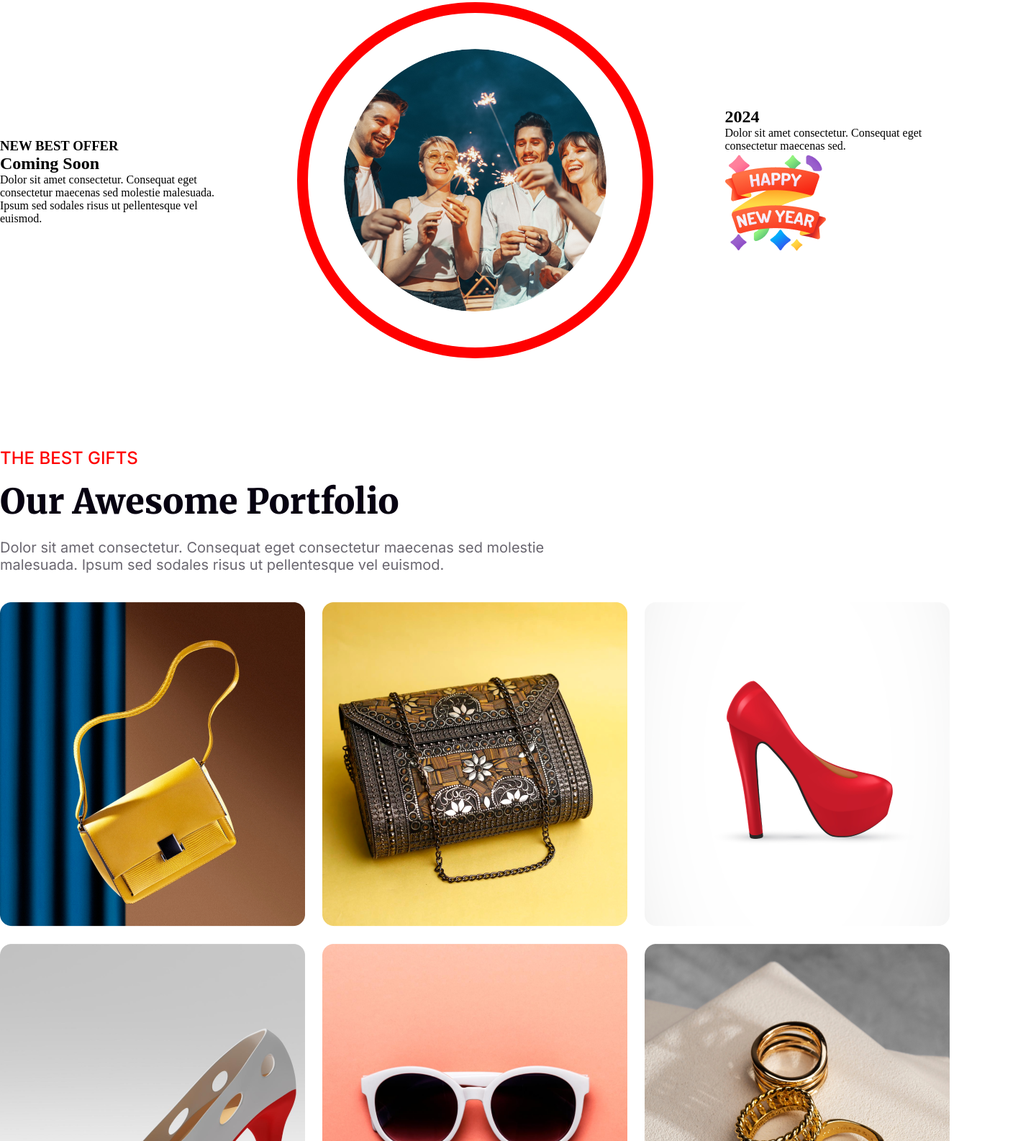
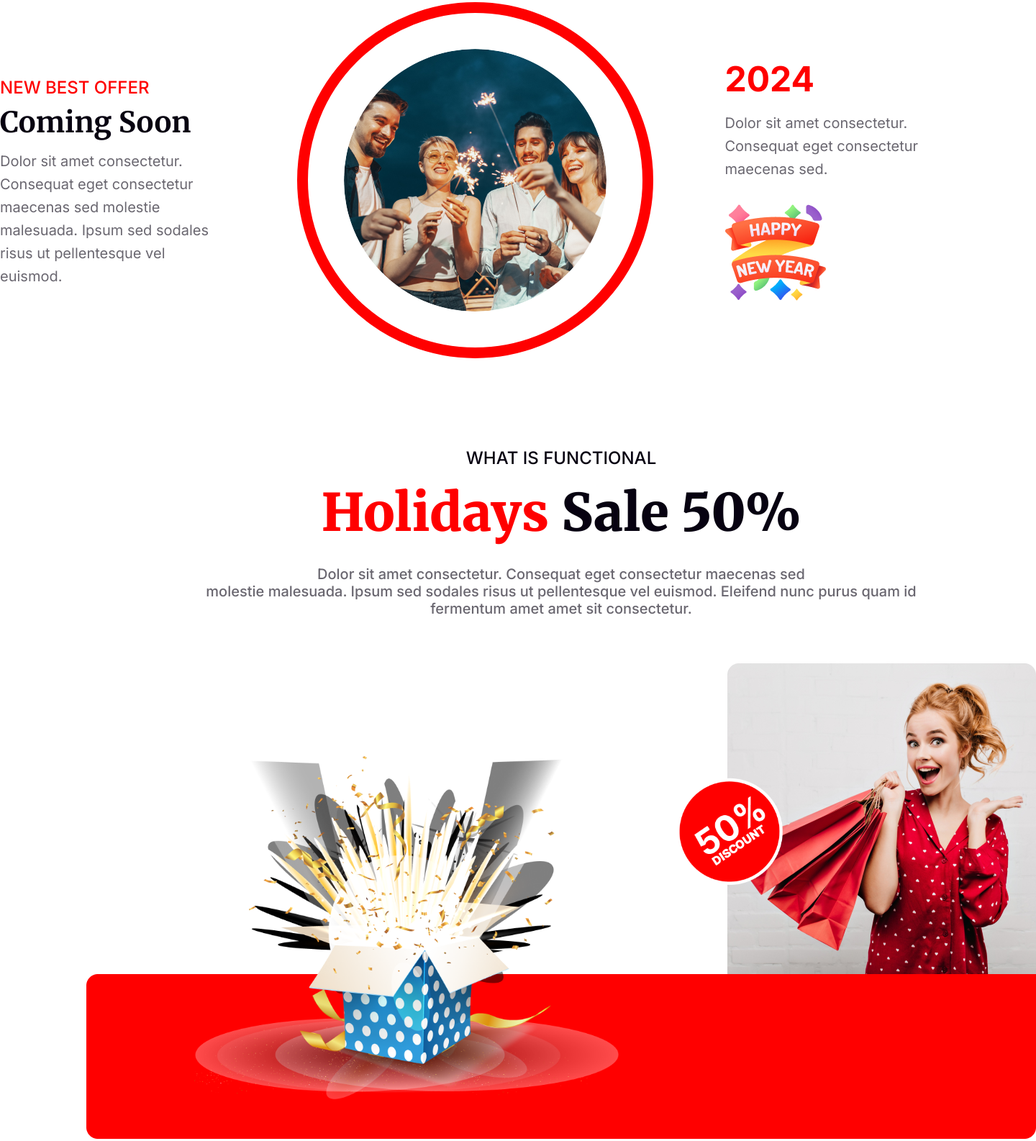
Before and after one commit to MusaddikTahmid/B9A1, a plain HTML site: page index.html in a window 1280 px wide. Shown: the part 2851-4437 px from the top of the page at 72% size, 1440 px wide, since content can reach past the window. Drawn offline with Linux system fonts and the light colour scheme.

Commit message:
added everything

```diff
--- a/index.html
+++ b/index.html
@@ -93,6 +93,32 @@
           </p>
           <img src="resources/Group 96.png" alt="" />
         </div>
+      </div>
+    </section>
+
+    <!-- -=-=--=-=-=-==-==-===-=-=holidays section=-=-==-==-==-====-==-==-===-= -->
+
+    <section>
+      <div class="holidays-container">
+        <div class="holiday-text-container">
+          <h3>WHAT IS FUNCTIONAL</h3>
+          <h1><span class="holiday-text">Holidays</span> Sale 50%</h1>
+          <p>
+            Dolor sit amet consectetur. Consequat eget consectetur maecenas sed
+            <br />
+            molestie malesuada. Ipsum sed sodales risus ut pellentesque vel
+            euismod. Eleifend nunc purus quam id <br />
+            fermentum amet amet sit consectetur.
+          </p>
+        </div>
+        <div class="holiday-img-container">
+          <div class="women-offer">
+            <img src="resources/Group 44.png" alt="" class="cuppon" />
+            <img class="women" src="resources/Rectangle 1.png" alt="" />
+          </div>
+        </div>
+        <img src="resources/Rectangle 2.png" alt="" class="background-red" />
+        <img src="resources/Group 75.png" alt="" class="box" />
       </div>
     </section>
 
@@ -290,10 +316,10 @@
         </div>
       </div>
       <div class="footer-social">
-        <img src="resources/Instagram.png" alt="">
-        <img src="resources/Twitter.png" alt="">
-        <img src="resources/Facebook.png" alt="">
-        <img src="resources/Linkedin.png" alt="">
+        <img src="resources/Instagram.png" alt="" />
+        <img src="resources/Twitter.png" alt="" />
+        <img src="resources/Facebook.png" alt="" />
+        <img src="resources/Linkedin.png" alt="" />
       </div>
       <div class="last-footer-part">
         <p>2017, All Rights Reserved.</p>
--- a/styles/style.css
+++ b/styles/style.css
@@ -183,8 +183,28 @@
   align-items: center;
   gap: 100px;
 }
-.offer-text > p {
-  /* max-width: 393px; */
+.offer-texts > h3 {
+  color: #f00;
+  font-family: Inter;
+  font-size: 24px;
+  font-weight: 500;
+}
+.offer-texts > h2 {
+  color: #070211;
+  font-family: Merriweather;
+  font-size: 40px;
+  font-weight: 7900;
+  margin-top: 16px;
+  margin-bottom: 22px;
+}
+.offer-texts,
+.offer-texts-two > p {
+  color: rgba(7, 2, 17, 0.6);
+  font-family: Inter;
+  font-size: 20px;
+  font-style: normal;
+  font-weight: 400;
+  line-height: 32px; /* 160% */
 }
 .offer-img {
   width: 100%;
@@ -194,8 +214,93 @@
   border: 15px solid #f00;
   padding: 50px;
 }
-.offer-container .offer-text-two {
-  /* width: 276px; */
+.offer-texts-two > h2 {
+  color: #f00;
+  font-family: Inter;
+  font-size: 48px;
+  font-style: normal;
+  font-weight: 700;
+  line-height: normal;
+  margin-bottom: 16px;
+}
+.offer-texts-two > img {
+  margin-top: 30px;
+}
+/* -=-=-=-=-=-=-=-=-=-=-=-=-=-=-=-=-=-=-=-holiday section-=-=-=-=-=-=-=-=-=-=-=-=-=-=- */
+
+.holidays-container {
+  position: relative;
+  width: 1320px;
+  margin: 120px;
+}
+.holiday-text-container > h3 {
+  color: #070211;
+  font-family: Inter;
+  font-size: 24px;
+  font-style: normal;
+  font-weight: 500;
+  line-height: normal;
+}
+.holiday-text-container > h1 {
+  color: #070211;
+  font-family: Merriweather;
+  font-size: 72px;
+  font-style: normal;
+  font-weight: 900;
+  line-height: normal;
+  margin-top: 16px;
+}
+
+.holiday-text-container > p {
+  color: rgba(7, 2, 17, 0.6);
+  text-align: center;
+  font-family: Inter;
+  font-size: 20px;
+  font-style: normal;
+  font-weight: 500;
+  margin-bottom: 64px;
+  margin-top: 28px;
+}
+.holiday-text-container {
+  text-align: center;
+}
+.holiday-text {
+  color: #f00;
+  text-align: center;
+  font-family: Merriweather;
+  font-size: 72px;
+  font-style: normal;
+  font-weight: 900;
+  line-height: normal;
+}
+
+.parent {
+  position: relative;
+}
+.holiday-img-container {
+  position: relative;
+  display: flex;
+  justify-content: end;
+}
+.women-offer {
+  position: relative;
+}
+.background-red {
+  position: relative;
+  bottom: 5px;
+}
+.cuppon {
+  position: absolute;
+  left: -100px;
+  bottom: 100px;
+  width: 206px;
+  height: 206px;
+}
+.box {
+  width: 590px;
+  position: absolute;
+  bottom: 50px;
+  left: 150px;
 }
 
 /* -=-=-=-=-=-=-=-=--=-=-=portfolio section styles-=-=-==-=-=-=-=-=-=-=-==-= */
```
